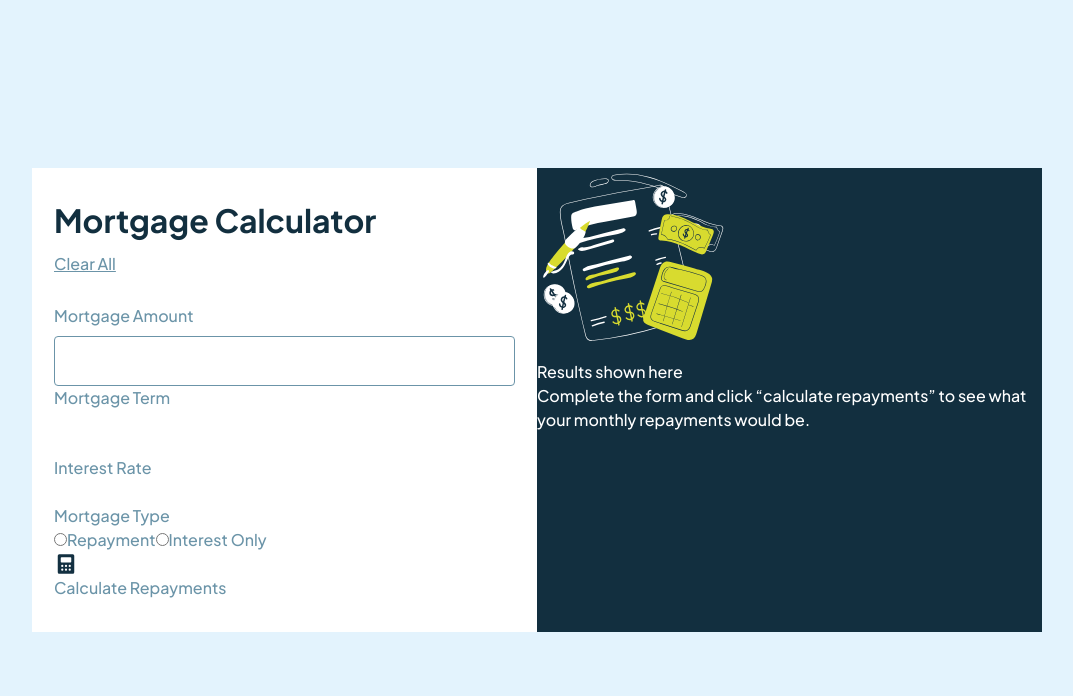
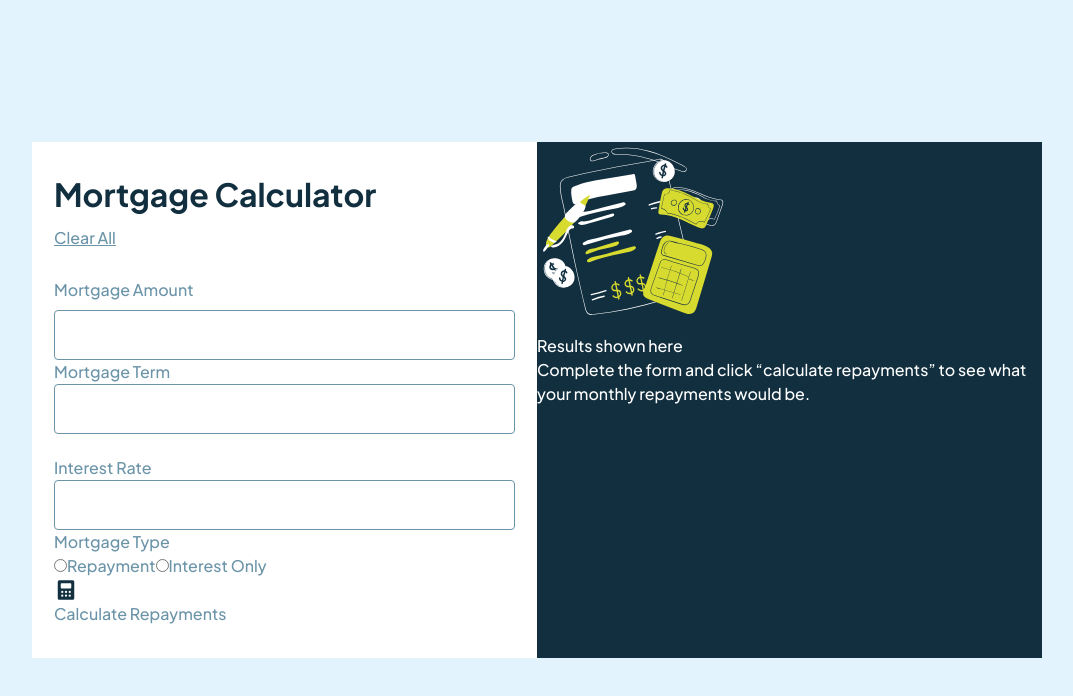
Before and after one commit to devPauloski/mortgage-repayment-calculator, a React (Vite) app: page / in a window 1280 px wide. Shown: the top 696 px of the page, without its empty margins (103-1176 px from the left). Built offline with nearby package versions, Linux system fonts and the light colour scheme.

Commit message:
Separate Main Layout into components

```diff
--- a/src/App.jsx
+++ b/src/App.jsx
@@ -1,97 +1,12 @@
-import calculatorIcon from "/src/assets/images/icon-calculator.svg";
-import illustrationEmptyImage from "/src/assets/images/illustration-empty.svg";
+import FormWrapper from "./components/FormWrapper.jsx";
+import FormInputs from "./components/FormInputs.jsx";
+import FormOutputs from "./components/FormOutputs.jsx";
 
 export default function App() {
   return (
-    <main class="max-w-[30rem] mx-auto bg-white md:max-w-[63.125rem]">
-      <form className="grid md:grid-cols-2">
-        <section className="px-5.5 py-8">
-          <div className="flex flex-col items-start gap-3 mb-7">
-            <h1 className="text-[2rem] text-slate-900 font-bold leading-tight">
-              Mortgage Calculator
-            </h1>
-            <button
-              className="underline decoration-1 decoration-solid cursor-pointer"
-              type="reset"
-            >
-              Clear All
-            </button>
-          </div>
-          <div>
-            <label className="block mb-2" htmlFor="mortgage-amount">
-              Mortgage Amount
-            </label>
-            <div>
-              <input
-                className="w-full h-12.5 border-1 decoration-solid decoration-slate-500 rounded-sm"
-                type="text"
-                id="mortgage-amount"
-                name="amount"
-              />
-              <span></span>
-            </div>
-          </div>
-          <div className="flex flex-col gap-5.5">
-            <div>
-              <label htmlFor="mortgage-term">Mortgage Term</label>
-              <div>
-                <input type="text" id="mortgage-term" name="term" />
-                <span></span>
-              </div>
-            </div>
-            <div>
-              <label htmlFor="interest-rate">Interest Rate</label>
-              <div>
-                <input type="text" id="Interest-rate" name="rate" />
-                <span></span>
-              </div>
-            </div>
-          </div>
-          <fieldset>
-            <legend>Mortgage Type</legend>
-            <div>
-              <label htmlFor="repayment">
-                <input type="radio" id="repayment" name="mortgageType" />
-                Repayment
-              </label>
-              <label htmlFor="interest-only">
-                <input type="radio" id="interest-only" name="mortgageType" />
-                Interest Only
-              </label>
-            </div>
-          </fieldset>
-          <button type="submit">
-            <img src={calculatorIcon} alt="" />
-            <span>Calculate Repayments</span>
-          </button>
-        </section>
-        <section className="bg-slate-900 text-white">
-          <div>
-            <img src={illustrationEmptyImage} alt="Empty illustration" />
-            <h2>Results shown here</h2>
-            <p>
-              Complete the form and click “calculate repayments” to see what
-              your monthly repayments would be.
-            </p>
-          </div>
-          <div className="hidden">
-            <h2>Your results</h2>
-            <p>
-              Your results are shown below based on the information you
-              provided. To adjust the results, edit the form and click
-              “calculate repayments” again.
-            </p>
-            <p>
-              <span>Your monthly repayments</span>
-              <output></output>
-            </p>
-            <p>
-              <span>Total you'll repay over the term</span>
-              <output></output>
-            </p>
-          </div>
-        </section>
-      </form>
-    </main>
+    <FormWrapper>
+      <FormInputs />
+      <FormOutputs />
+    </FormWrapper>
   );
 }
--- /dev/null
+++ b/src/components/FormInputs.jsx
@@ -0,0 +1,21 @@
+import InputHeader from "./InputHeader.jsx";
+import InputAmount from "./InputAmount.jsx";
+import InputTerms from "./InputTerms.jsx";
+import InputRate from "./InputRate.jsx";
+import MortgageOptions from "./MortgageOptions.jsx";
+import SubmitButton from "./SubmitButton.jsx";
+
+export default function FormInputs() {
+  return (
+    <section className="px-5.5 py-8">
+      <InputHeader />
+      <InputAmount />
+      <div className="flex flex-col gap-5.5">
+        <InputTerms />
+        <InputRate />
+      </div>
+      <MortgageOptions />
+      <SubmitButton />
+    </section>
+  );
+}
--- /dev/null
+++ b/src/components/FormOutputs.jsx
@@ -0,0 +1,11 @@
+import OutputEmpty from "./OutputEmpty";
+import OutputResults from "./OutputResults";
+
+export default function FormOutputs() {
+  return (
+    <section className="bg-slate-900 text-white">
+      <OutputEmpty />
+      <OutputResults />
+    </section>
+  );
+}
--- /dev/null
+++ b/src/components/FormWrapper.jsx
@@ -0,0 +1,7 @@
+export default function FormWrapper({ children }) {
+  return (
+    <main className="max-w-[30rem] mx-auto bg-white md:max-w-[63.125rem]">
+      <form className="grid md:grid-cols-2">{children}</form>
+    </main>
+  );
+}
--- /dev/null
+++ b/src/components/InputAmount.jsx
@@ -0,0 +1,18 @@
+export default function InputAmount() {
+  return (
+    <div>
+      <label className="block mb-2" htmlFor="mortgage-amount">
+        Mortgage Amount
+      </label>
+      <div>
+        <input
+          className="w-full h-12.5 border-1 decoration-solid decoration-slate-500 rounded-sm"
+          type="text"
+          id="mortgage-amount"
+          name="amount"
+        />
+        <span></span>
+      </div>
+    </div>
+  );
+}
--- /dev/null
+++ b/src/components/InputHeader.jsx
@@ -0,0 +1,15 @@
+export default function InputHeader() {
+  return (
+    <header className="flex flex-col items-start gap-3 mb-7">
+      <h1 className="text-[2rem] text-slate-900 font-bold leading-tight">
+        Mortgage Calculator
+      </h1>
+      <button
+        className="underline decoration-1 decoration-solid cursor-pointer"
+        type="reset"
+      >
+        Clear All
+      </button>
+    </header>
+  );
+}
--- /dev/null
+++ b/src/components/InputRate.jsx
@@ -0,0 +1,16 @@
+export default function InputRate() {
+  return (
+    <div>
+      <label htmlFor="interest-rate">Interest Rate</label>
+      <div>
+        <input
+          className="w-full h-12.5 border-1 decoration-solid decoration-slate-500 rounded-sm"
+          type="text"
+          id="Interest-rate"
+          name="rate"
+        />
+        <span></span>
+      </div>
+    </div>
+  );
+}
--- /dev/null
+++ b/src/components/InputTerms.jsx
@@ -0,0 +1,16 @@
+export default function InputTerms() {
+  return (
+    <div>
+      <label htmlFor="mortgage-term">Mortgage Term</label>
+      <div>
+        <input
+          className="w-full h-12.5 border-1 decoration-solid decoration-slate-500 rounded-sm"
+          type="text"
+          id="mortgage-term"
+          name="term"
+        />
+        <span></span>
+      </div>
+    </div>
+  );
+}
--- /dev/null
+++ b/src/components/MortgageOptions.jsx
@@ -0,0 +1,17 @@
+export default function MortgageOptions() {
+  return (
+    <fieldset>
+      <legend>Mortgage Type</legend>
+      <div>
+        <label htmlFor="repayment">
+          <input type="radio" id="repayment" name="mortgageType" />
+          Repayment
+        </label>
+        <label htmlFor="interest-only">
+          <input type="radio" id="interest-only" name="mortgageType" />
+          Interest Only
+        </label>
+      </div>
+    </fieldset>
+  );
+}
--- /dev/null
+++ b/src/components/OutputEmpty.jsx
@@ -0,0 +1,14 @@
+import illustrationEmptyImage from "/src/assets/images/illustration-empty.svg";
+
+export default function OutputEmpty() {
+  return (
+    <div>
+      <img src={illustrationEmptyImage} alt="Empty illustration" />
+      <h2>Results shown here</h2>
+      <p>
+        Complete the form and click “calculate repayments” to see what your
+        monthly repayments would be.
+      </p>
+    </div>
+  );
+}
--- /dev/null
+++ b/src/components/OutputResults.jsx
@@ -0,0 +1,20 @@
+export default function OutputResults() {
+  return (
+    <div className="hidden">
+      <h2>Your results</h2>
+      <p>
+        Your results are shown below based on the information you provided. To
+        adjust the results, edit the form and click “calculate repayments”
+        again.
+      </p>
+      <p>
+        <span>Your monthly repayments</span>
+        <output></output>
+      </p>
+      <p>
+        <span>Total you'll repay over the term</span>
+        <output></output>
+      </p>
+    </div>
+  );
+}
--- /dev/null
+++ b/src/components/SubmitButton.jsx
@@ -0,0 +1,10 @@
+import calculatorIcon from "/src/assets/images/icon-calculator.svg";
+
+export default function SubmitButton() {
+  return (
+    <button type="submit">
+      <img src={calculatorIcon} alt="" />
+      <span>Calculate Repayments</span>
+    </button>
+  );
+}
```
